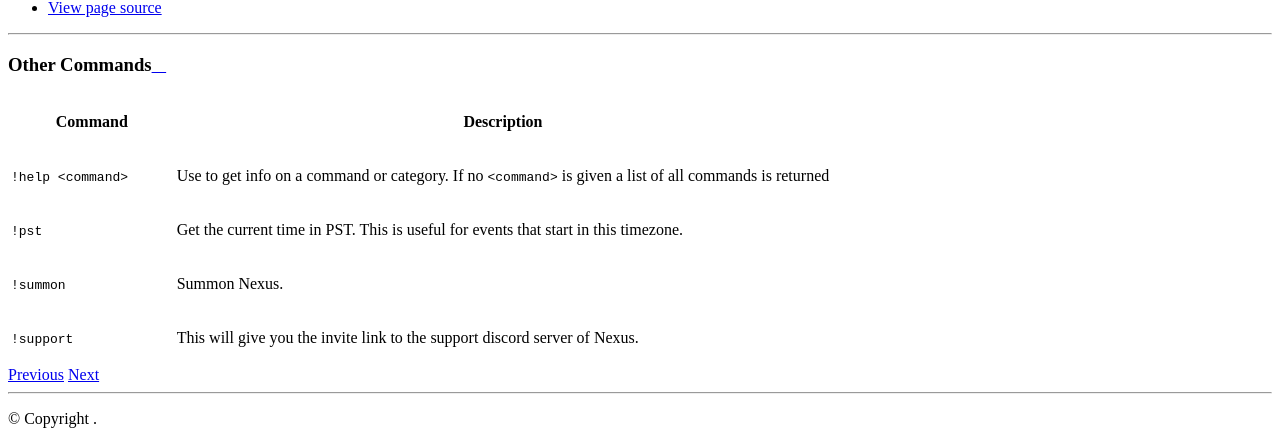
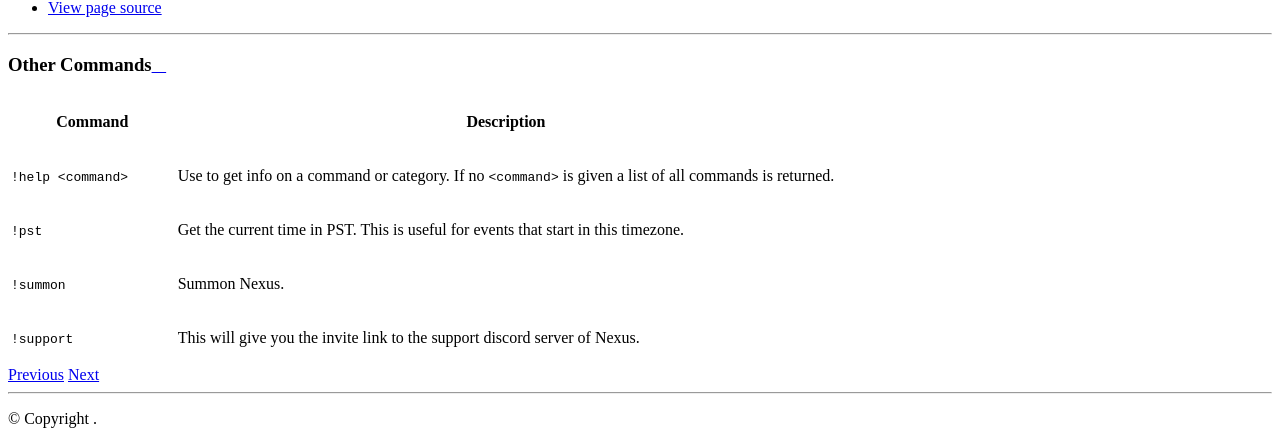
Before and after one commit to NexusRaids/nexus-docs, a Sphinx documentation site: the page built from docs/other.md, in a window 1280 px wide. Shown: the part 374-810 px from the top of the page. Built offline with Sphinx 7.4.7 and the Read the Docs theme 2.0.0, drawn with Linux system fonts in a browser that asks for light colours; formulas are drawn with MathJax 3.

Commit message:
doc update

```diff
--- a/docs/other.md
+++ b/docs/other.md
@@ -5,7 +5,7 @@
    :header: "Command", "Description"
    :widths: 5, 20
 
-   ``!help <command>``, "Use to get info on a command or category. If no ``<command>`` is given a list of all commands is returned"
+   ``!help <command>``, "Use to get info on a command or category. If no ``<command>`` is given a list of all commands is returned."
    ``!pst``, "Get the current time in PST. This is useful for events that start in this timezone."
    ``!summon``, "Summon Nexus."
    ``!support``, "This will give you the invite link to the support discord server of Nexus."
```
Also changed, not shown: docs/admin.md (line endings or trailing spaces).
